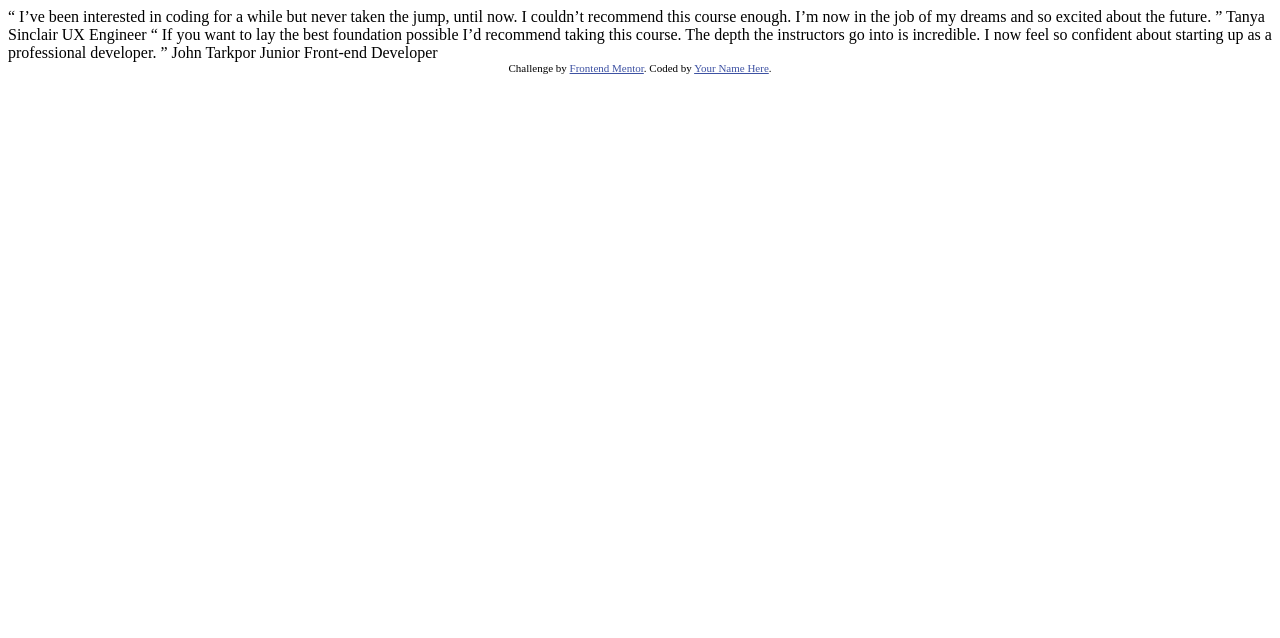
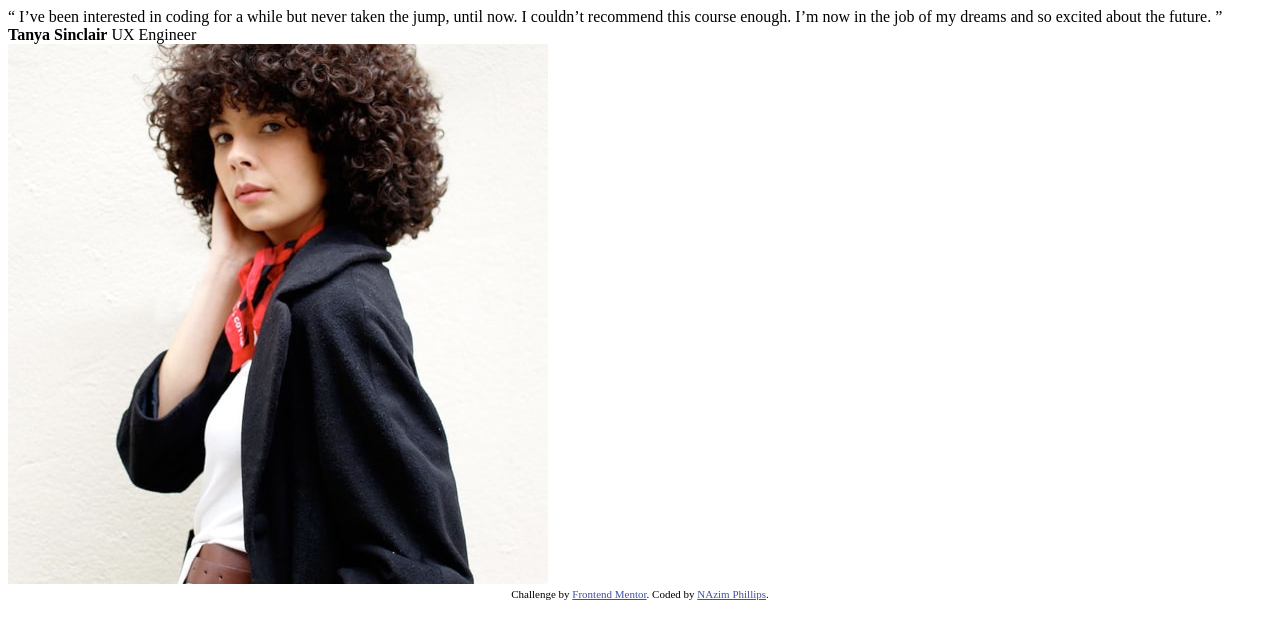
Before and after one commit to Filthycasual13/coding-bootcamp-testimonials-slider, a plain HTML site: page index.html in a window 1280 px wide. Drawn offline with Linux system fonts and the light colour scheme.

Commit message:
Created classes for html elements and created stylesheet

```diff
--- a/index.html
+++ b/index.html
@@ -1,38 +1,47 @@
 <!DOCTYPE html>
 <html lang="en">
+
 <head>
   <meta charset="UTF-8">
-  <meta name="viewport" content="width=device-width, initial-scale=1.0"> <!-- displays site properly based on user's device -->
+  <meta name="viewport" content="width=device-width, initial-scale=1.0">
+  <!-- displays site properly based on user's device -->
 
   <link rel="icon" type="image/png" sizes="32x32" href="./images/favicon-32x32.png">
+  <link rel="stylesheet" href="style.css">
 
   <title>Frontend Mentor | Coding Bootcamp Testimonials Slider</title>
 
-  <!-- Feel free to remove these styles or customise in your own stylesheet 👍 -->
-  <style>
-    .attribution { font-size: 11px; text-align: center; }
-    .attribution a { color: hsl(228, 45%, 44%); }
-  </style>
 </head>
+
 <body>
 
-  “ I’ve been interested in coding for a while but never taken the jump, until now.
-  I couldn’t recommend this course enough. I’m now in the job of my dreams and so
-  excited about the future. ”
+  <div class="container">
+    <div class="quote">
+      “ I’ve been interested in coding for a while but never taken the jump, until now.
+      I couldn’t recommend this course enough. I’m now in the job of my dreams and so
+      excited about the future. ” <br>
 
-  Tanya Sinclair
-  UX Engineer
+      <span><strong>Tanya Sinclair</strong> UX Engineer</span>
+    </div>
+    <div class="image">
+      <img src="images/image-tanya.jpg" alt="Portrait">
+    </div>
+  </div>
 
-  “ If you want to lay the best foundation possible I’d recommend taking this course.
+
+
+
+  <!-- “ If you want to lay the best foundation possible I’d recommend taking this course.
   The depth the instructors go into is incredible. I now feel so confident about
   starting up as a professional developer. ”
 
   John Tarkpor
-  Junior Front-end Developer
+  Junior Front-end Developer -->
 
   <div class="attribution">
     Challenge by <a href="https://www.frontendmentor.io?ref=challenge" target="_blank">Frontend Mentor</a>.
-    Coded by <a href="#">Your Name Here</a>.
+    Coded by <a href="#">NAzim Phillips</a>.
   </div>
 </body>
+
 </html>
--- /dev/null
+++ b/style.css
@@ -0,0 +1,19 @@
+
+
+:root {
+    --Dark-Blue: hsl(240, 38%, 20%);
+    --Grayish-Blue: hsl(240, 18%, 77%);
+}
+
+.attribution {
+    font-size: 11px;
+    text-align: center;
+  }
+
+  .attribution a {
+    color: hsl(228, 45%, 44%);
+  }
+
+* {
+    box-sizing: border-box;
+}
```
